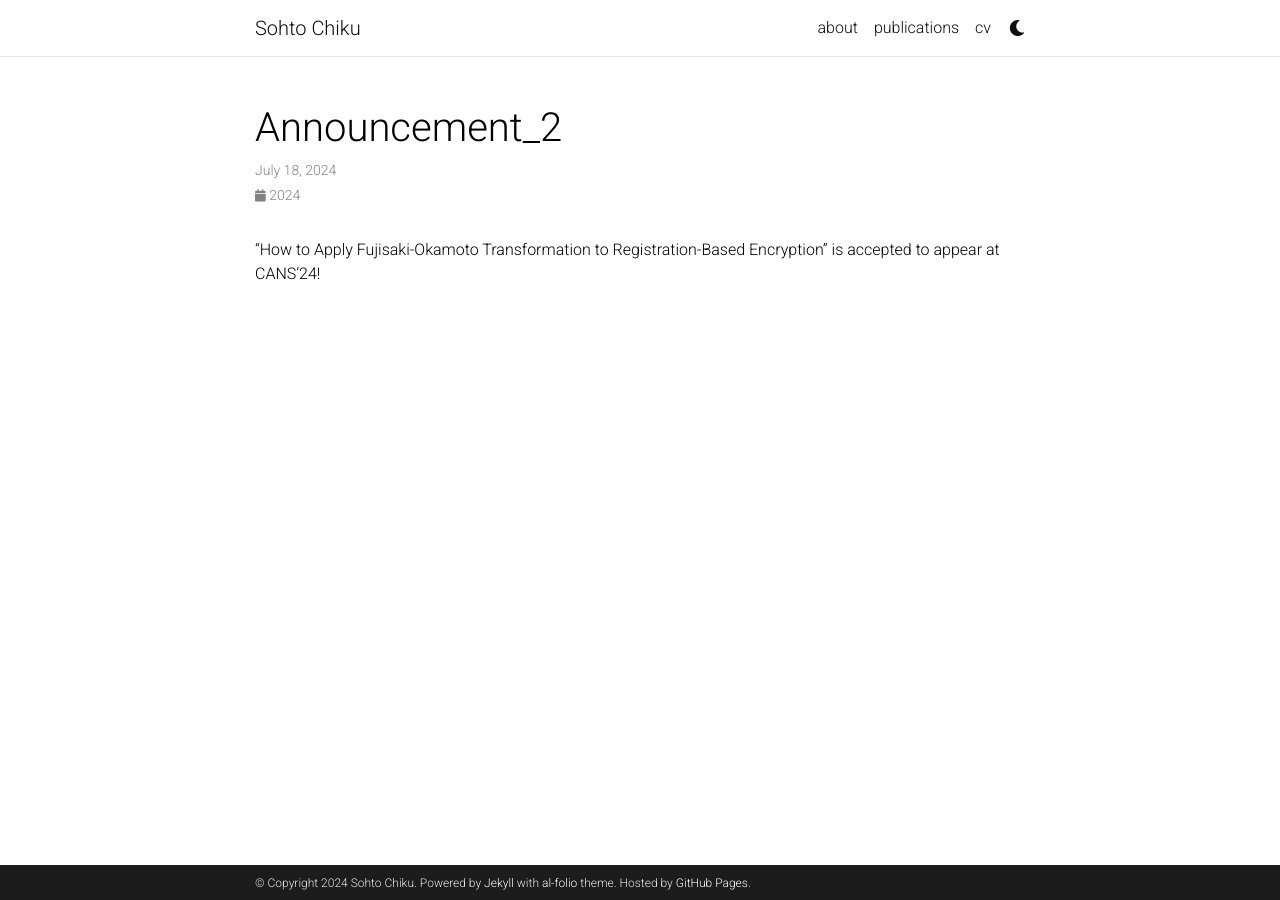
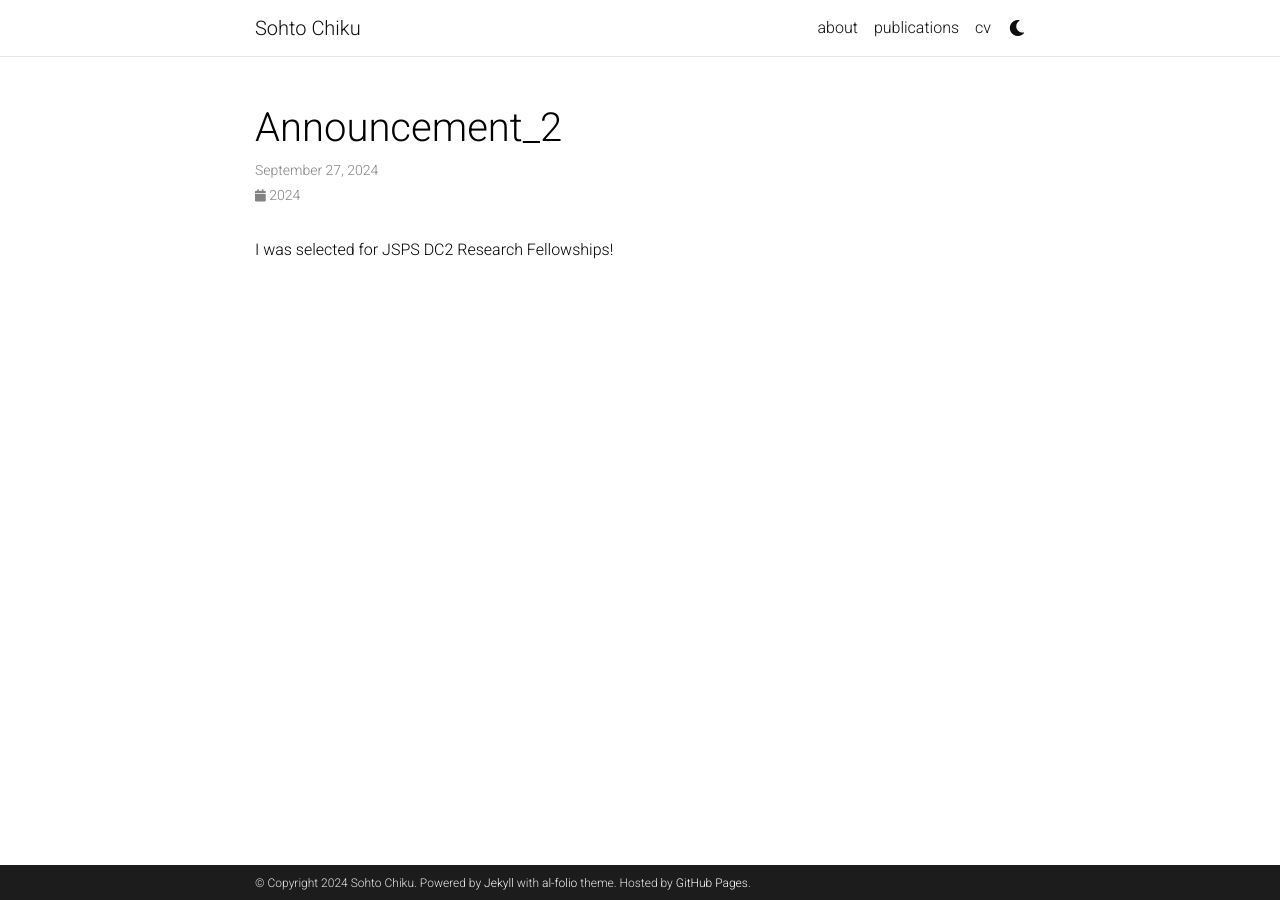
Before and after one commit to csort99/csort99.github.io, a Jekyll site: the page built from _news/announcement_2.md, in a window 1280 px wide. Built offline with Jekyll 4.4.1, drawn with Linux system fonts in a browser that asks for light colours; comment, search, counter and statistics services are not loaded; a style sheet for code colours, icons or effects is not loaded.

Commit message:
Update announcement_2.md

```diff
--- a/_news/announcement_2.md
+++ b/_news/announcement_2.md
@@ -1,7 +1,7 @@
 ---
 layout: post
-date: 2024-07-18
+date: 2024-09-27
 inline: true
 ---
 
-"How to Apply Fujisaki-Okamoto Transformation to Registration-Based Encryption" is accepted to appear at CANS'24! <!--See the full paper [here](https://eprint.iacr.org/20xx/xxx.pdf)-->
+I was selected for JSPS DC2 Research Fellowships! <!--See the full paper [here](https://eprint.iacr.org/20xx/xxx.pdf)-->
```
